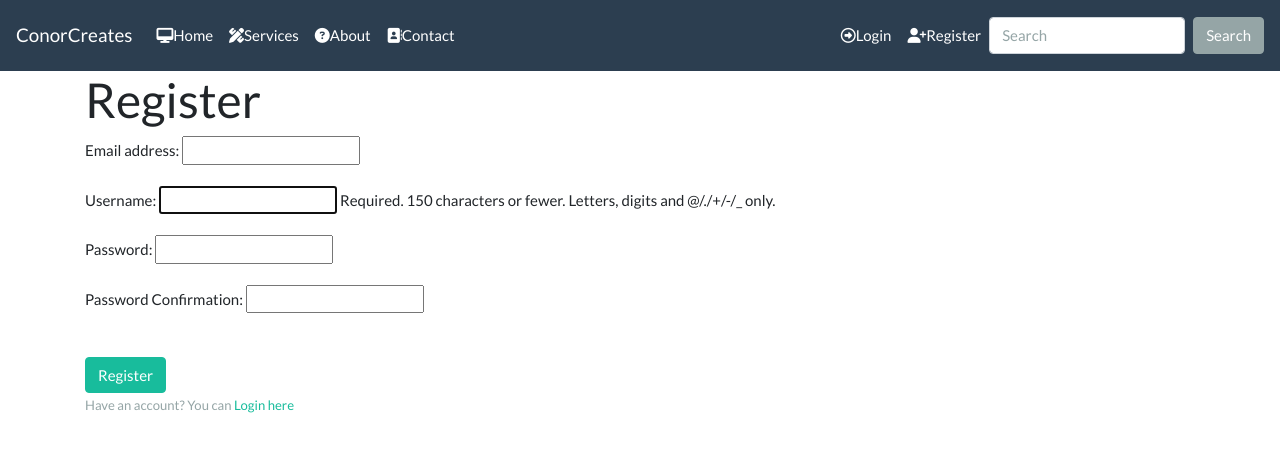
After one commit to walshyc/conor-creates, a Django app: page /accounts/register in a window 1280 px wide. The commit adds this page. Shown: the top 452 px of the page. Run offline with Django 3.2, Linux system fonts and the light colour scheme; some libraries are stand-ins or nearby versions.

Commit message:
created register functionality

```diff
--- a/accounts/forms.py
+++ b/accounts/forms.py
@@ -1,7 +1,41 @@
 from django import forms
+from django.contrib.auth.models import User
+from django.contrib.auth.forms import UserCreationForm
+from django.core.exceptions import ValidationError
 
 class UserLoginForm(forms.Form):
     """ For to allow users to log in """
 
     username = forms.CharField()
     password = forms.CharField(widget = forms.PasswordInput)
+
+
+class UserRegisterForm(UserCreationForm):
+    """ Form for registering new users """
+    password1 = forms.CharField(label="Password", widget = forms.PasswordInput)
+    password2 = forms.CharField(label = "Password Confirmation", widget = forms.PasswordInput)
+
+    class Meta:
+        model = User
+        fields = ['email','username', 'password1', 'password2' ]
+
+    def clean_email(self):
+        email = self.cleaned_data.get('email')
+        username = self.cleaned_data.get('username')
+
+        if User.objects.filter(email=email).exclude(username = username):
+            raise forms.ValidationError(u'Email address must be unique')
+
+        return email
+
+    def clean_password2(self):
+        password1 = self.cleaned_data.get('password1')
+        password2 = self.cleaned_data.get('password2')
+
+
+        if not password1 or not password2:
+            raise ValidationError("Please confirm you password")
+        if password1 != password2:
+            raise ValidationError("Passwords must be the same")
+
+        return password2
--- /dev/null
+++ b/accounts/templates/register.html
@@ -0,0 +1,12 @@
+{% extends 'base.html' %}
+{% block title %}Register - Conor Creates{% endblock title %}
+{% block heading %}Register{% endblock heading %}
+{% block content %}
+<form method="POST" action="">
+        {% csrf_token %}
+        {{ register_form.as_p }}
+        <br>
+        <button type="submit" class="btn btn-success">Register</button>
+    </form>
+    <small class="text-muted">Have an account? You can <a href="{% url 'login' %}">Login here</a></small>
+{% endblock content %}
--- a/accounts/views.py
+++ b/accounts/views.py
@@ -1,12 +1,13 @@
 from django.shortcuts import render, redirect, reverse
 from django.contrib import auth, messages
-from accounts.forms import UserLoginForm
+from django.contrib.auth.decorators import login_required
+from accounts.forms import UserLoginForm, UserRegisterForm
 
 def index(request):
     """ Return the index.html file"""
 
     return render(request, 'index.html')
-
+@login_required
 def logout(request):
     """ Log the user out """
 
@@ -17,6 +18,9 @@ def logout(request):
 
 def login(request):
     """ Show a login page to the user """
+    if request.user.is_authenticated:
+        return redirect(reverse('index'))
+
     if request.method == 'POST':
         login_form = UserLoginForm(request.POST)
 
@@ -24,11 +28,11 @@ def login(request):
             user = auth.authenticate(username = request.POST['username'],
                                      password = request.POST['password'])
 
-
-
             if user:
                 auth.login(user=user, request=request)
                 messages.success(request, "You are now logged in.")
+
+                return redirect(reverse('index'))
             else:
                 messages.success(request, "Incorrect login details")
 
@@ -37,3 +41,30 @@ def login(request):
 
 
     return render(request, 'login.html', {'login_form':login_form})
+
+def register(request):
+    """ Shows the register page """
+
+    if request.user.is_authenticated:
+        return redirect(reverse('index'))
+
+    if request.method == "POST":
+        register_form = UserRegisterForm(request.POST)
+
+        if register_form.is_valid():
+            user = register_form.save()
+
+            user = auth.authenticate(username=request.POST['username'],
+                                     password = request.POST['password1'])
+            if user:
+                auth.login(user=user, request=request)
+                messages.success(request, "You have now registered an account.")
+            else:
+                messages.error(request, "We couldn't register your account.")
+
+    else:
+        register_form = UserRegisterForm()
+
+    register_form = UserRegisterForm()
+
+    return render(request, 'register.html', {'register_form': register_form})
--- a/conor_creates/urls.py
+++ b/conor_creates/urls.py
@@ -15,11 +15,12 @@ Including another URLconf
 """
 from django.conf.urls import url
 from django.contrib import admin
-from accounts.views import index, logout, login
+from accounts.views import index, logout, login, register
 
 urlpatterns = [
     url(r'^admin/', admin.site.urls),
     url(r'^$', index, name = 'index'),
     url(r'^accounts/logout/$', logout, name = 'logout'),
     url(r'^accounts/login/$', login, name = 'login'),
+    url(r'^accounts/register', register, name = 'register'),
 ]
--- a/templates/base.html
+++ b/templates/base.html
@@ -10,6 +10,8 @@
     <!-- Bootstrap Theme CSS file -->
     <!-- <link rel="stylesheet" href="{% static '/css/bootstrap.min.css' %}"> -->
     <link rel="stylesheet" href="https://stackpath.bootstrapcdn.com/bootswatch/4.3.1/flatly/bootstrap.min.css">
+    <!-- Font Awesome Link -->
+    <script src="https://kit.fontawesome.com/463e725b4f.js"></script>
     <!-- Custom CSS file -->
     <link rel="stylesheet" href="{% static '/css/style.css' %}">
 
@@ -17,7 +19,7 @@
 
 <body>
     <nav class="navbar navbar-expand-lg navbar-dark bg-primary">
-        <a class="navbar-brand" href="#">ConorCreates</a>
+        <a class="navbar-brand" href="{% url 'index' %}">ConorCreates</a>
         <button class="navbar-toggler" type="button" data-toggle="collapse" data-target="#navbarColor01"
             aria-controls="navbarColor01" aria-expanded="false" aria-label="Toggle navigation">
             <span class="navbar-toggler-icon"></span>
@@ -26,20 +28,37 @@
         <div class="collapse navbar-collapse" id="navbarColor01">
             <ul class="navbar-nav mr-auto">
                 <li class="nav-item">
-                    <a class="nav-link" href="{% url 'index' %}">Home</a>
-                </li>
-                <li class="nav-item active">
-                    <a class="nav-link" href="{% url 'login' %}">Login<span class="sr-only">(current)</span></a>
+                    <a class="nav-link" href="{% url 'index' %}"><i class="fas fa-desktop"></i>Home</a>
                 </li>
                 <li class="nav-item">
-                    <a class="nav-link" href="{% url 'logout' %}">Logout</a>
+                    <a class="nav-link" href="#"><i class="fas fa-pencil-ruler"></i>Services</a>
                 </li>
                 <li class="nav-item">
-                    <a class="nav-link" href="#">Register</a>
+                    <a class="nav-link" href="#"><i class="fas fa-question-circle"></i>About</a>
                 </li>
                 <li class="nav-item">
-                    <a class="nav-link" href="#">Profile</a>
+                    <a class="nav-link" href="#"><i class="fas fa-address-book"></i>Contact</a>
                 </li>
+            </ul>
+
+            <ul class="navbar-nav ml-auto">
+                {% if user.is_authenticated %}
+                <li class="nav-item">
+                    <a class="nav-link" href="#"><i class="fas fa-user"></i>Profile</a>
+                </li>
+                <li class="nav-item">
+                    <a class="nav-link" href="{% url 'logout' %}"><i class="far fa-times-circle"></i>Logout</a>
+                </li>
+                {% else %}
+
+                <li class="nav-item">
+                    <a class="nav-link" href="{% url 'login' %}"><i class="far fa-arrow-alt-circle-right"></i>Login<span class="sr-only">(current)</span></a>
+                </li>
+                <li class="nav-item">
+                    <a class="nav-link" href="{% url 'register' %}"><i class="fas fa-user-plus"></i>Register</a>
+                </li>
+                {% endif %}
+
             </ul>
             <form class="form-inline my-2 my-lg-0">
                 <input class="form-control mr-sm-2" type="text" placeholder="Search">
```
